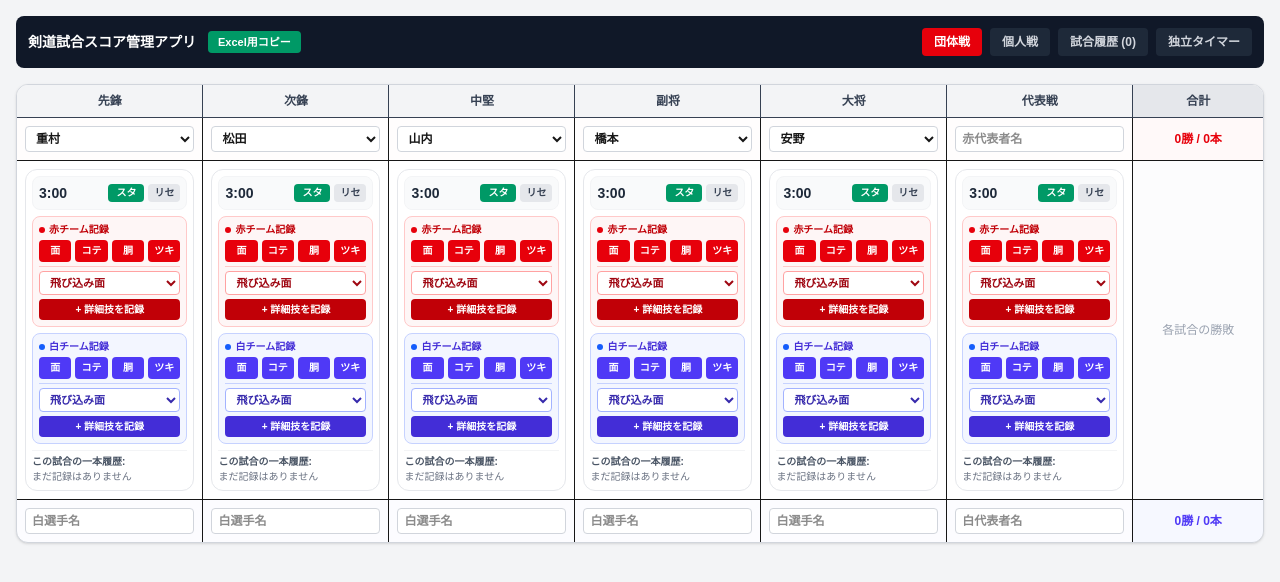
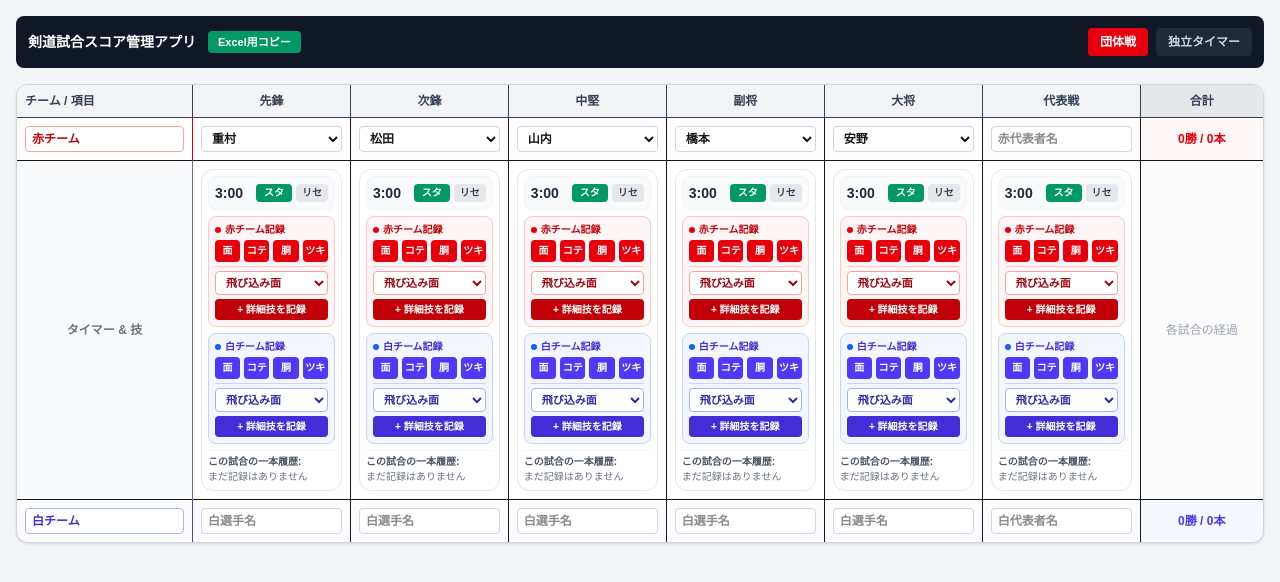
Before and after one commit to marcia031503-prog/kendo-score-app, a Next.js app: page / in a window 1280 px wide. Shown: the top 582 px of the page. Built offline with nearby package versions, Linux system fonts and the light colour scheme.

Commit message:
fix: restore team name/label column on the left with daicho column

```diff
--- a/src/app/page.js
+++ b/src/app/page.js
@@ -49,7 +49,6 @@ export default function KendoScoreApp() {
     Object.values(matchLogs).forEach(logs => {
       logs.forEach(l => { if (l.team === team) hon++; });
     });
-    // 簡易勝数カウント（各ポジションで一本多い方を勝数としてカウントするロジックや合算も可）
     let wins = 0;
     positions.forEach(p => {
       const redHon = (matchLogs[p.key] || []).filter(l => l.team === 'red').length;
@@ -64,10 +63,9 @@ export default function KendoScoreApp() {
   const whiteScore = calculateScore('white');
 
   const handleCopyExcelTable = () => {
-    const headers = ['項目', ...positions.map(p => p.label)];
-    const redRow = [redTeamName, ...positions.map(p => redPlayers[p.key])];
-    const whiteRow = [whiteTeamName, ...positions.map(p => whitePlayers[p.key])];
-    const scoreRow = ['勝敗/本数', `${redScore.wins}勝/${redScore.hon}本`, '', '', '', '', `${whiteScore.wins}勝/${whiteScore.hon}本`];
+    const headers = ['項目/勝敗', ...positions.map(p => p.label), '合計'];
+    const redRow = [`赤:${redTeamName}`, ...positions.map(p => redPlayers[p.key]), `${redScore.wins}勝/${redScore.hon}本`];
+    const whiteRow = [`白:${whiteTeamName}`, ...positions.map(p => whitePlayers[p.key]), `${whiteScore.wins}勝/${whiteScore.hon}本`];
     navigator.clipboard.writeText([headers.join('\t'), redRow.join('\t'), whiteRow.join('\t')].join('\n'));
     alert('Excel貼付用の一覧表をコピーしました！');
   };
@@ -86,18 +84,17 @@ export default function KendoScoreApp() {
         </div>
         <div className="flex gap-2">
           <button onClick={() => setActiveTab('team')} className={`px-3 py-1.5 rounded font-bold ${activeTab === 'team' ? 'bg-red-600 text-white' : 'bg-gray-800 text-gray-300'}`}>団体戦</button>
-          <button onClick={() => setActiveTab('individual')} className={`px-3 py-1.5 rounded font-bold ${activeTab === 'individual' ? 'bg-indigo-600 text-white' : 'bg-gray-800 text-gray-300'}`}>個人戦</button>
-          <button onClick={() => setActiveTab('history')} className={`px-3 py-1.5 rounded font-bold ${activeTab === 'history' ? 'bg-amber-600 text-white' : 'bg-gray-800 text-gray-300'}`}>試合履歴 (0)</button>
           <button onClick={() => setActiveTab('timer')} className={`px-3 py-1.5 rounded font-bold ${activeTab === 'timer' ? 'bg-gray-700 text-white' : 'bg-gray-800 text-gray-300'}`}>独立タイマー</button>
         </div>
       </div>
 
       <div className="overflow-x-auto bg-white border border-gray-300 rounded-xl shadow-sm">
-        <table className="w-full border-collapse text-left min-w-[1100px]">
+        <table className="w-full border-collapse text-left min-w-[1200px]">
           <thead>
             <tr className="border-b bg-gray-100 text-gray-700">
+              <th className="p-2 border-r font-bold w-40">チーム / 項目</th>
               {positions.map(p => (
-                <th key={p.key} className="p-2 border-r font-bold text-center w-40">{p.label}</th>
+                <th key={p.key} className="p-2 border-r font-bold text-center w-36">{p.label}</th>
               ))}
               <th className="p-2 font-bold text-center w-28 bg-gray-200">合計</th>
             </tr>
@@ -105,6 +102,14 @@ export default function KendoScoreApp() {
           <tbody>
             {/* 赤チーム選手選択行 */}
             <tr className="border-b bg-red-50/20">
+              <td className="p-2 border-r font-bold text-red-600 align-middle">
+                <input
+                  type="text"
+                  value={redTeamName}
+                  onChange={e => setRedTeamName(e.target.value)}
+                  className="w-full border border-red-300 rounded px-1.5 py-1 font-bold bg-white text-red-700"
+                />
+              </td>
               {positions.map(p => (
                 <td key={p.key} className="p-2 border-r align-middle">
                   {p.key === 'daicho' ? (
@@ -127,25 +132,36 @@ export default function KendoScoreApp() {
                   )}
                 </td>
               ))}
-              <td className="p-2 text-center font-bold text-red-600 bg-red-50/40">
+              <td className="p-2 text-center font-bold text-red-600 bg-red-50/45">
                 {redScore.wins}勝 / {redScore.hon}本
               </td>
             </tr>
 
             {/* 各ポジションのタイマー＆技記録カラム行 */}
             <tr className="border-b">
+              <td className="p-2 border-r text-center font-bold text-gray-500 bg-gray-50 align-middle">
+                タイマー &amp; 技
+              </td>
               {positions.map(p => (
                 <td key={p.key} className="p-2 border-r align-top">
                   <CompactMatchColumn logs={matchLogs[p.key] || []} onAddWaza={(team, w) => handleAddWaza(p.key, team, w)} />
                 </td>
               ))}
               <td className="p-2 text-center text-gray-400 bg-gray-50/50 align-middle">
-                各試合の勝敗
+                各試合の経過
               </td>
             </tr>
 
             {/* 白チーム選手入力行 */}
             <tr className="bg-indigo-50/20">
+              <td className="p-2 border-r font-bold text-indigo-600 align-middle">
+                <input
+                  type="text"
+                  value={whiteTeamName}
+                  onChange={e => setWhiteTeamName(e.target.value)}
+                  className="w-full border border-indigo-300 rounded px-1.5 py-1 font-bold bg-white text-indigo-700"
+                />
+              </td>
               {positions.map(p => (
                 <td key={p.key} className="p-2 border-r align-middle">
                   <input
@@ -157,7 +173,7 @@ export default function KendoScoreApp() {
                   />
                 </td>
               ))}
-              <td className="p-2 text-center font-bold text-indigo-600 bg-indigo-50/40">
+              <td className="p-2 text-center font-bold text-indigo-600 bg-indigo-50/45">
                 {whiteScore.wins}勝 / {whiteScore.hon}本
               </td>
             </tr>
@@ -252,7 +268,10 @@ function CompactMatchColumn({ logs, onAddWaza }) {
         ) : (
           <div className="space-y-0.5 max-h-16 overflow-y-auto">
             {logs.map(l => (
-              <div key={l.id} className={l.team === 'red' ? 'text-red-600 font-semibold' : 'text-indigo-600 font-semibold'}>
+              <div
+                key={l.id}
+                className={l.team === 'red' ? 'text-red-600 font-semibold' : 'text-indigo-600 font-semibold'}
+              >
                 [{l.team === 'red' ? '赤' : '白'}] {l.waza}
               </div>
             ))}
```
